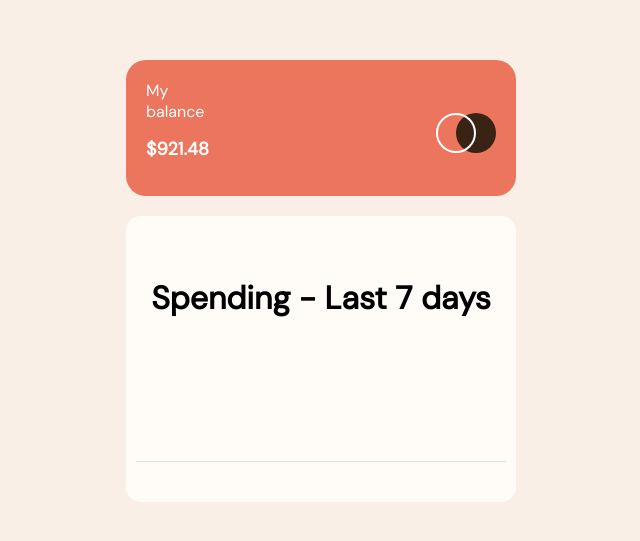
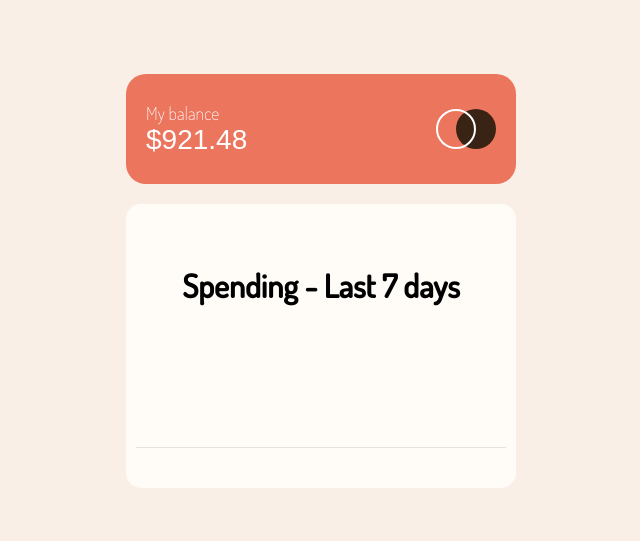
Before and after one commit to Lukaszz112/app, a React (Create React App) app: page / in a window 1280 px wide. Shown: the part 149-690 px from the top of the page, without its empty margins (319-959 px from the left). Built offline with nearby package versions, Linux system fonts and the light colour scheme.

Commit message:
correct header styles and move to components folder

```diff
--- a/public/index.html
+++ b/public/index.html
@@ -28,11 +28,11 @@
     <!-- Google fonts -->
     <link rel="preconnect" href="https://fonts.googleapis.com">
     <link rel="preconnect" href="https://fonts.gstatic.com" crossorigin>
-    <link href="https://fonts.googleapis.com/css2?family=DM+Sans&display=swap" rel="stylesheet">
+    <link href="https://fonts.googleapis.com/css2?family=Dosis:wght@200;300;400;500&display=swap" rel="stylesheet">
 
     <title>React App</title>
   </head>
-  <body style="margin:0; padding:0; box-sizing:border-box; font-family:'DM Sans', sans-serif;">
+  <body style="margin:0; padding:0; box-sizing:border-box; font-family:'Dosis', sans-serif;">
     <noscript>You need to enable JavaScript to run this app.</noscript>
     <div id="root"></div>
     <!--
--- a/src/App.js
+++ b/src/App.js
@@ -1,20 +1,13 @@
 import React, { Component } from 'react';
 import { AppWrapper } from './AppStyled';
-import Bars from './Bars/Bars';
+import Bars from './Components/Bars/Bars';
+import Header from './Components/Header/Header';
 
 class App extends Component {
   render() {
     return (
       <AppWrapper>
-        <header>
-          <div className="left">
-            My balance  <h2>$921.48</h2>
-          </div>
-          <div className="right">
-            <div className="circle"></div>
-            <div className="circle2"></div>
-          </div>
-        </header>
+        <Header/>
 
         <main>
           <Bars/>
--- a/src/AppStyled.js
+++ b/src/AppStyled.js
@@ -9,54 +9,4 @@ export const AppWrapper = styled.div`
     align-items:center;
     flex-direction:column;
     background-color:rgba(247,233,220,0.7);
-
-    h2{
-        font-size: 18px;
-        font-style:normal;
-    }
-
-    header{
-        padding:20px;
-        margin:20px;
-        background-color: rgba(236,117,93);
-        width:350px;
-        min-height: 50px;
-        border-radius:20px;
-        color:white;
-        display:flex;
-    }
-
-    .left{
-        display:flex;
-        flex-direction: column;
-        justify-content:left;
-        align-items:left;
-    }
-
-    .right{
-        width:80%;
-        display:flex;
-        justify-content:right;
-        align-items:center;
-    }
-
-    .circle{
-        height:36px;
-        width:36px;
-        border-radius:100%;
-        border:2px solid white;
-        position:relative;
-        top:5px;
-        left:20px;
-        z-index:99999;
-    }
-    .circle2{
-        height:40px;
-        width:40px;
-        background-color: hsl(25, 47%, 15%);
-        border-radius:100%;
-        position:relative;
-        top:5px;
-        z-index:1;
-    }
 `
--- /dev/null
+++ b/src/Components/Header/Header.js
@@ -0,0 +1,19 @@
+import React, { Component } from 'react'
+import { HeaderWrapper } from './HeaderStyled'
+
+export default class Header extends Component {
+  render() {
+    return (
+        <HeaderWrapper>
+            <div className="left">
+                <p>My balance</p>
+                <h2>$921.48</h2>
+            </div>
+            <div className="right">
+                <div className="circle"></div>
+                <div className="circle2"></div>
+            </div>
+        </HeaderWrapper>
+    )
+  }
+}
--- /dev/null
+++ b/src/Components/Header/HeaderStyled.js
@@ -0,0 +1,57 @@
+import styled from "styled-components";
+export const HeaderWrapper = styled.header`
+        padding:20px;
+        margin:20px;
+        background-color: rgba(236,117,93);
+        width:350px;
+        height: 70px;
+        border-radius:20px;
+        color:white;
+        display:flex;
+
+        h2{
+        margin:0;
+        font-size: 28px;
+        font-family: sans-serif;
+        font-weight: normal;
+        }
+
+        p{
+            margin:0;
+            font-size:18px;
+            font-weight: 200;
+        }
+
+        .left{
+            width:50%;
+            display:flex;
+            flex-direction: column;
+            justify-content:center;
+            align-content:left;
+        }
+
+        .right{
+            width:50%;
+            display:flex;
+            justify-content:right;
+            align-items:center;
+        }
+
+        .circle{
+            height:36px;
+            width:36px;
+            border-radius:100%;
+            border:2px solid white;
+            position:relative;
+            left:20px;
+            z-index:99999;
+        }
+        .circle2{
+            height:40px;
+            width:40px;
+            background-color: hsl(25, 47%, 15%);
+            border-radius:100%;
+            position:relative;
+            z-index:1;
+        }
+`
```
Also changed, not shown: src/Components/Bars/Bars.js (renamed from src/Bars/Bars.js), src/Components/Bars/BarsData.js (renamed from src/Bars/barsData.js), src/Components/Bars/BarsStyled.js (renamed from src/Bars/BarsStyled.js).
